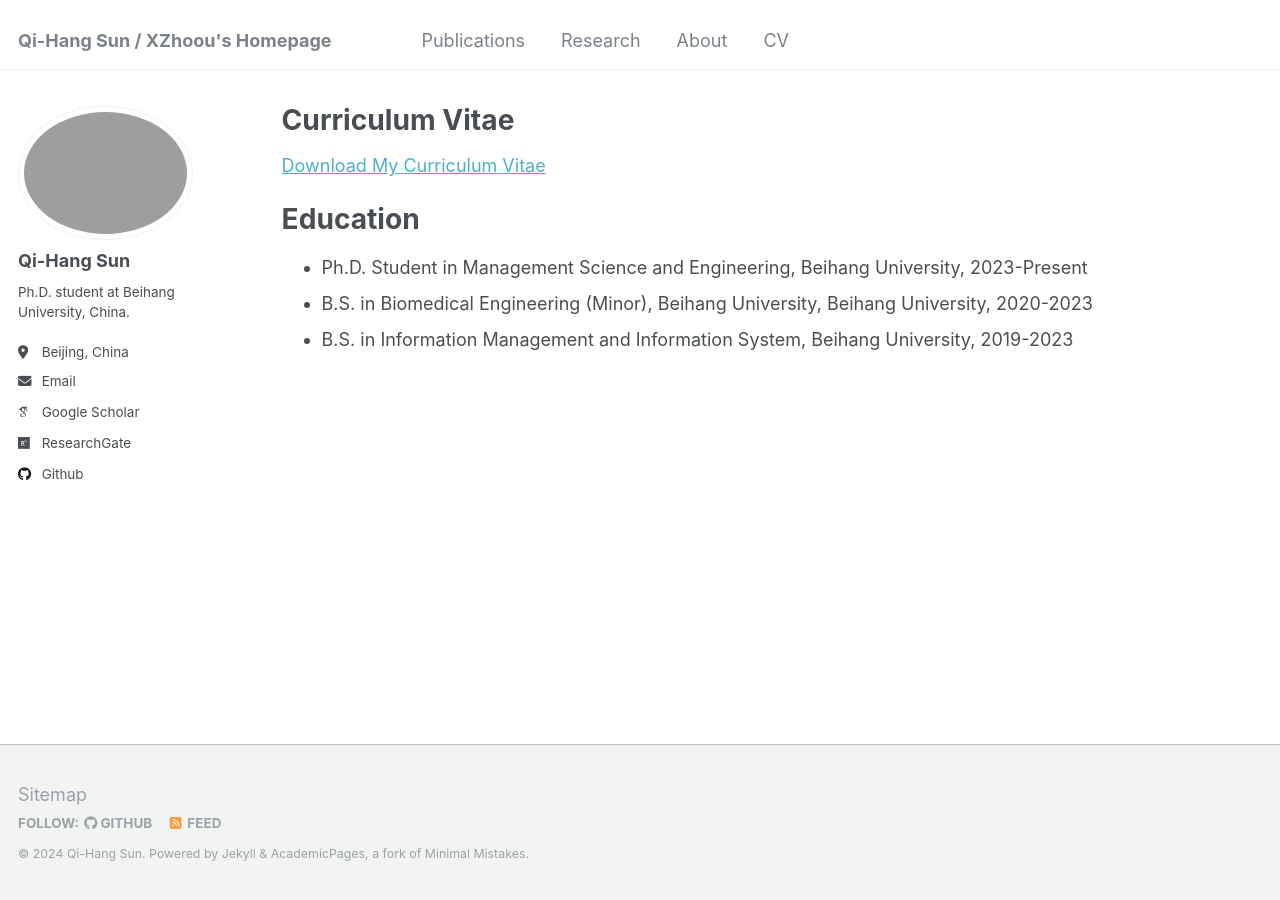
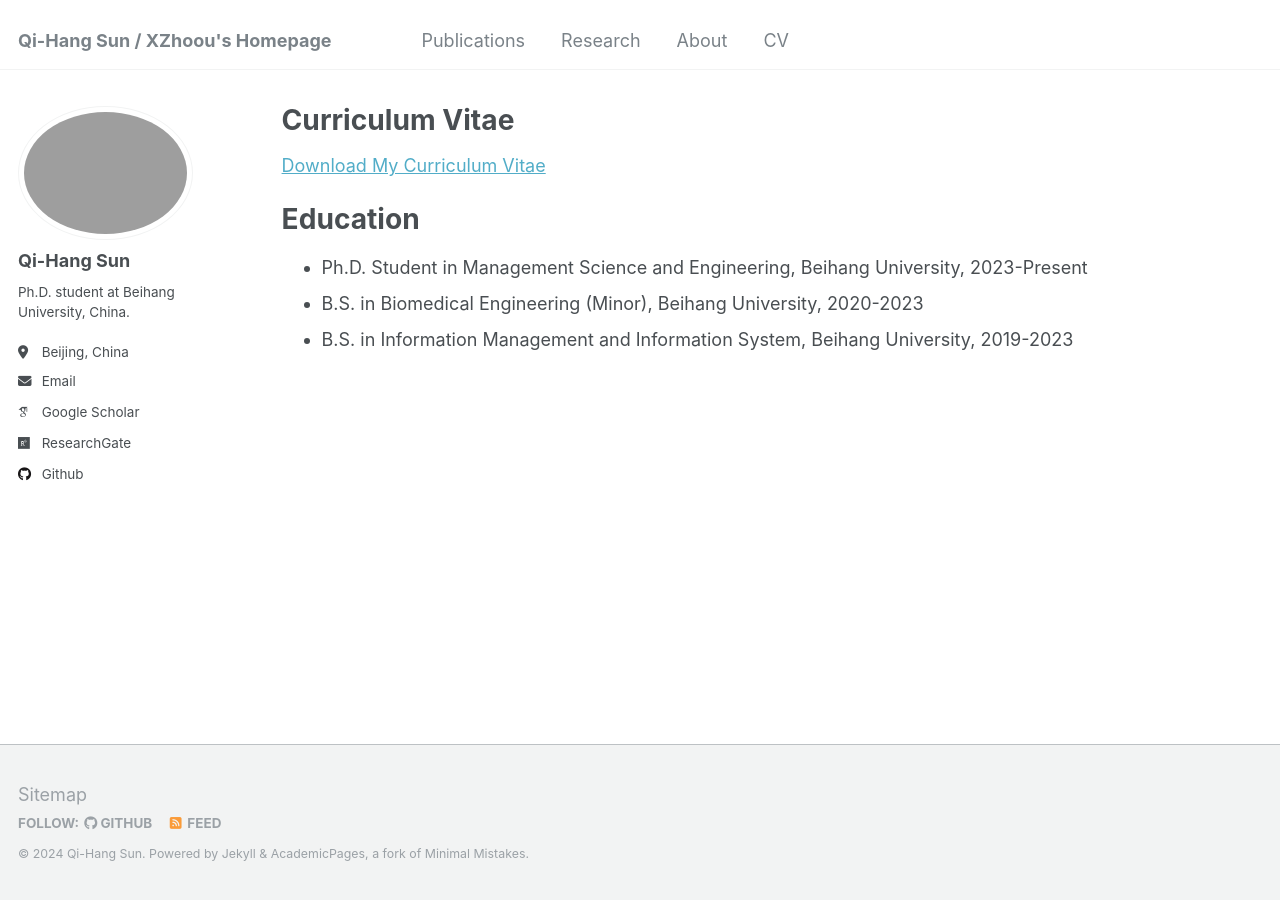
Before and after one commit to XZhoou/XZhoou.github.io, a Jekyll site: the page built from _pages/cv.md, in a window 1280 px wide. Built offline with Jekyll 4.4.1, drawn with Linux system fonts in a browser that asks for light colours; some web fonts are replaced.

```diff
--- /dev/null
+++ b/CNAME
@@ -0,0 +1 @@
+xzhoou.top
--- a/_config.yml
+++ b/_config.yml
@@ -297,14 +297,14 @@ timezone: America/Los_Angeles # http://en.wikipedia.org/wiki/List_of_tz_database
 # Plugins
 plugins:
   - jekyll-paginate
-  - jekyll-sitemap
+  # - jekyll-sitemap
   - jekyll-gist
   - jekyll-feed
   - jekyll-redirect-from
 # mimic GitHub Pages with --safe
 whitelist:
   - jekyll-paginate
-  - jekyll-sitemap
+  # - jekyll-sitemap
   - jekyll-gist
   - jekyll-feed
   - jemoji
--- a/_pages/cv.md
+++ b/_pages/cv.md
@@ -12,5 +12,5 @@ author_profile: true
 Education
 ======
 * Ph.D. Student in Management Science and Engineering, Beihang University, 2023-Present
-* B.S. in Biomedical Engineering (Minor), Beihang University, Beihang University, 2020-2023
+* B.S. in Biomedical Engineering (Minor), Beihang University, 2020-2023
 * B.S. in Information Management and Information System, Beihang University, 2019-2023
```
Also changed, not shown: _pages/sitemap.md (+1 -0 lines), 2 other files.
